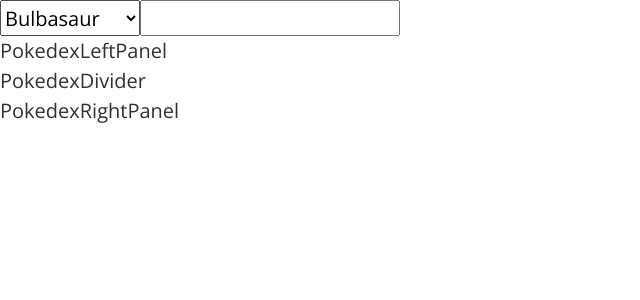
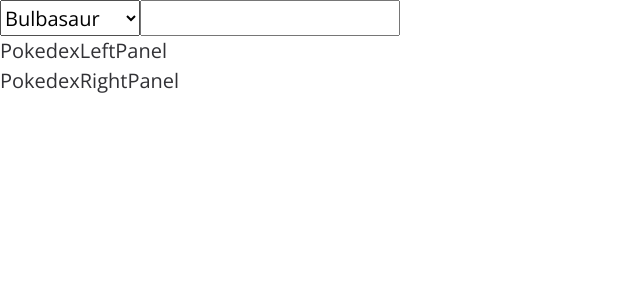
Before and after one commit to akpersad/Pokedex, a React app: page / in a window 1280 px wide. Shown: the top 300 px of the page, without its empty margins (0-640 px from the left). Built offline with nearby package versions, Linux system fonts and the light colour scheme.

Commit message:
HTML for divider

```diff
--- a/src/components/pokedexContainer/_pokedexContainer.scss
+++ b/src/components/pokedexContainer/_pokedexContainer.scss
@@ -11,6 +11,8 @@
     border-radius: 15px;
     border: double black 10px;
     display: flex;
+    justify-content: center;
+    min-height: 550px;
     .panel {
         width: 359px;
         padding: 10px;
--- a/src/components/pokedexDivider/pokedexDivider.jsx
+++ b/src/components/pokedexDivider/pokedexDivider.jsx
@@ -1,12 +1,17 @@
 import React, { Component } from "react";
-import PropTypes from "prop-types";
 
 class PokedexDivider extends Component {
 	render() {
-		return <div>PokedexDivider</div>;
+		return (
+			<div className="divider">
+				<div className="gap" />
+				<div className="hinge" />
+				<div className="gap" />
+				<div className="hinge" />
+				<div className="gap" />
+			</div>
+		);
 	}
 }
 
-PokedexDivider.propTypes = {};
-
 export default PokedexDivider;
```
